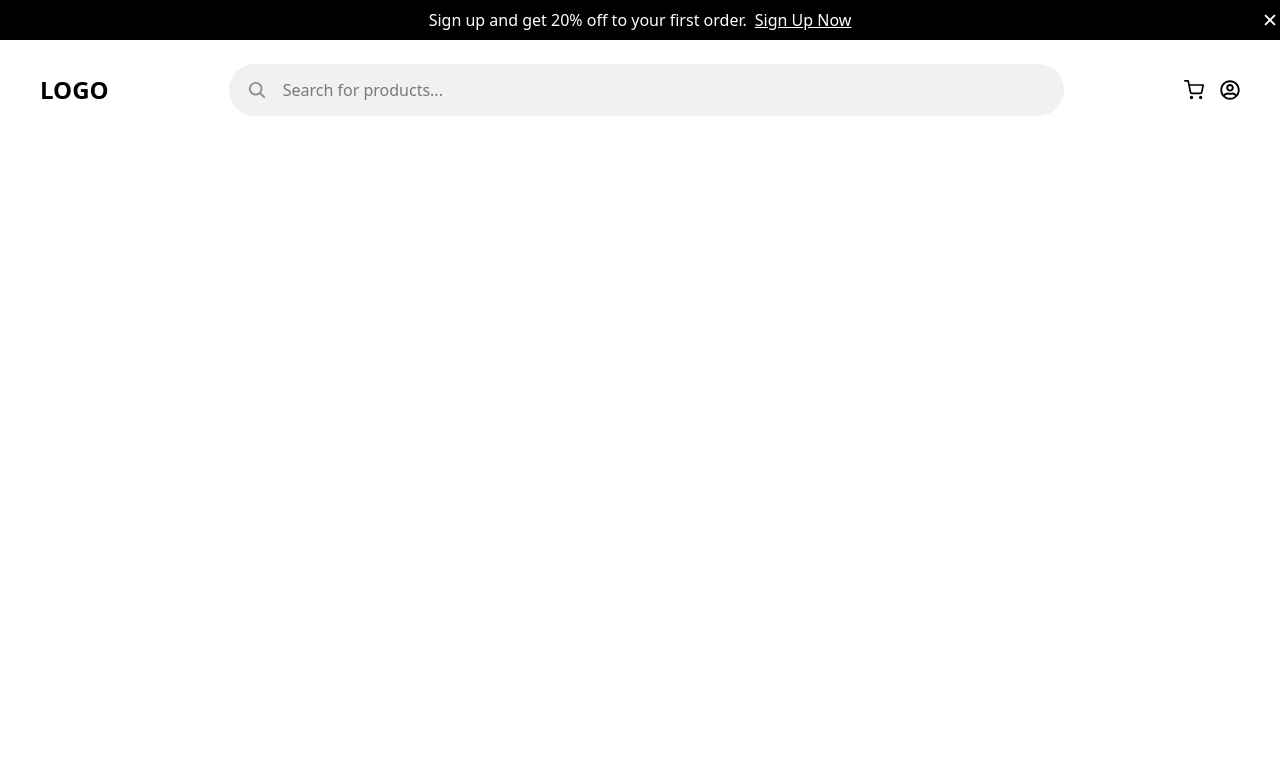
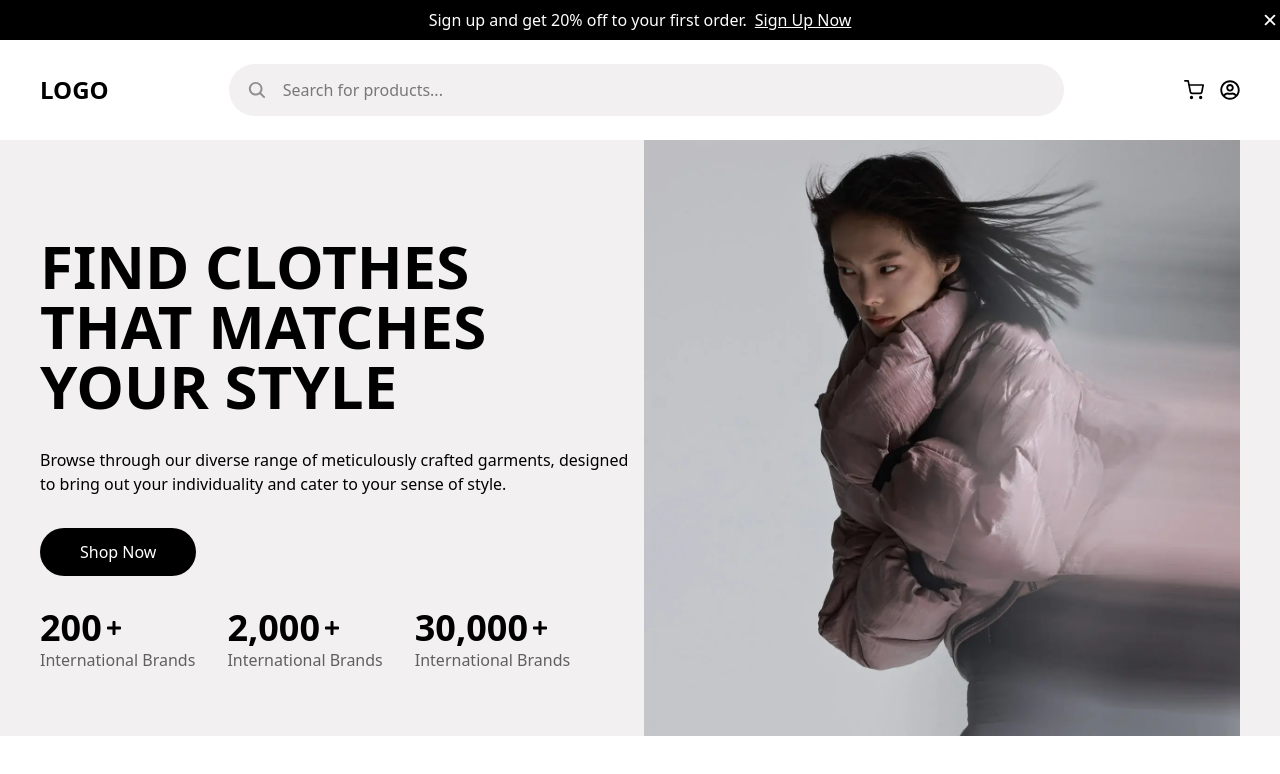
Before and after one commit to vanhieu03/QuickBuy, a React (Vite) app: page / in a window 1280 px wide. Shown: the top 774 px of the page. Built offline with nearby package versions, Linux system fonts and the light colour scheme; no server answers.

Commit message:
update banner

```diff
--- a/src/App.jsx
+++ b/src/App.jsx
@@ -1,6 +1,7 @@
 import { useState, useEffect } from "react"
 import axios from "axios"
 import Home from "./assets/pages/Home";
+import Banner from "./assets/components/Banner";
 import Products from "./assets/components/Products";
 
 function App() {
@@ -26,6 +27,7 @@ function App() {
   return (
     <>
       <Home />
+      <Banner />
       {/* <Products data ={products}/> */}
     </>
   )
--- /dev/null
+++ b/src/assets/components/Banner.jsx
@@ -0,0 +1,45 @@
+import banner from '/woman.webp'
+import { FaPlus } from "react-icons/fa";
+const Banner = () => {
+  return (
+    <div className="bg-[#F2F0F1] px-10">
+        <div className="max-w-7xl mx-auto md:flex items-center space-x-2">
+            {/* Banner text */}
+            <div className="text-black md:w-1/2 md:mt-0 pt-8">
+                <h1 className="text-4xl md:text-6xl font-black lg:pr-10 mb-8">FIND CLOTHES THAT MATCHES YOUR STYLE</h1>
+                <div className="text-sm md:text-base mb-8">Browse through our diverse range of meticulously crafted garments, designed to bring out your individuality and cater to your sense of style.</div>
+                <button className="text-white bg-black rounded-full px-10 py-3 mb-8 md:w-auto w-full">Shop Now</button>
+                <ul className="flex items-center md:space-x-8 justify-center md:justify-start">
+                    <li>
+                        <div className='flex items-center space-x-1 font-bold'>
+                            <span className='text-3xl md:text-4xl'>200</span>
+                            <FaPlus />
+                        </div>
+                        <div className='text-sm md:text-base opacity-60'>International Brands</div>
+                    </li>
+                    <li>
+                        <div className='flex items-center space-x-1 font-bold'>
+                            <span className='text-3xl md:text-4xl'>2,000</span>
+                            <FaPlus />
+                        </div>
+                        <div className='text-sm md:text-base opacity-60'>International Brands</div>
+                    </li>
+                    <li>
+                        <div className='flex items-center space-x-1 font-bold'>
+                            <span className='text-3xl md:text-4xl'>30,000</span>
+                            <FaPlus />
+                        </div>
+                        <div className='text-sm md:text-base opacity-60'>International Brands</div>
+                    </li>
+                </ul>
+            </div>
+            {/* Banner img */}
+            <div className="md:w-1/2">
+                <img src={banner} alt="Banner" />
+            </div>
+        </div>
+    </div>
+  )
+}
+
+export default Banner
```
Also changed, not shown: public/woman.webp (added).
